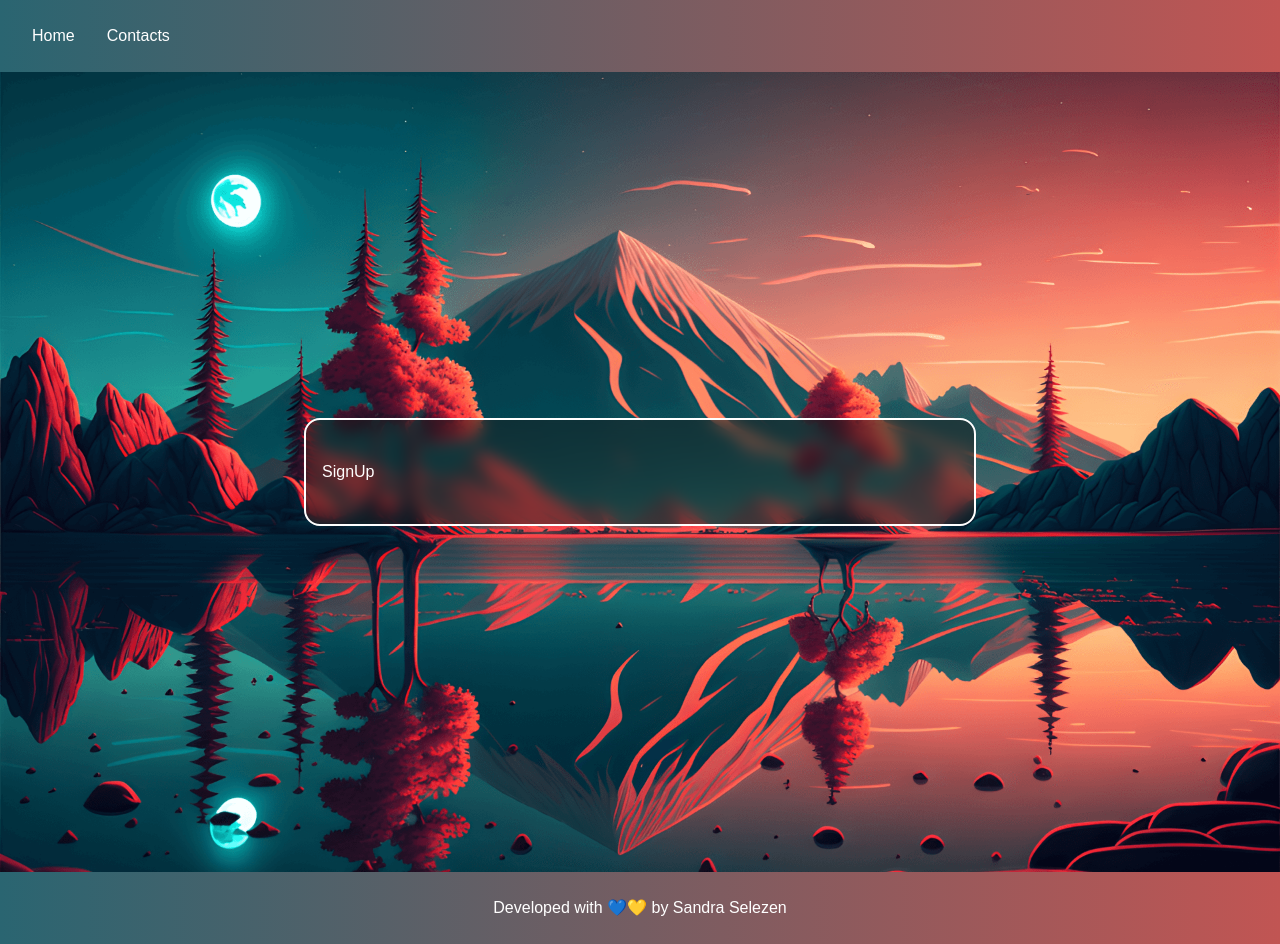
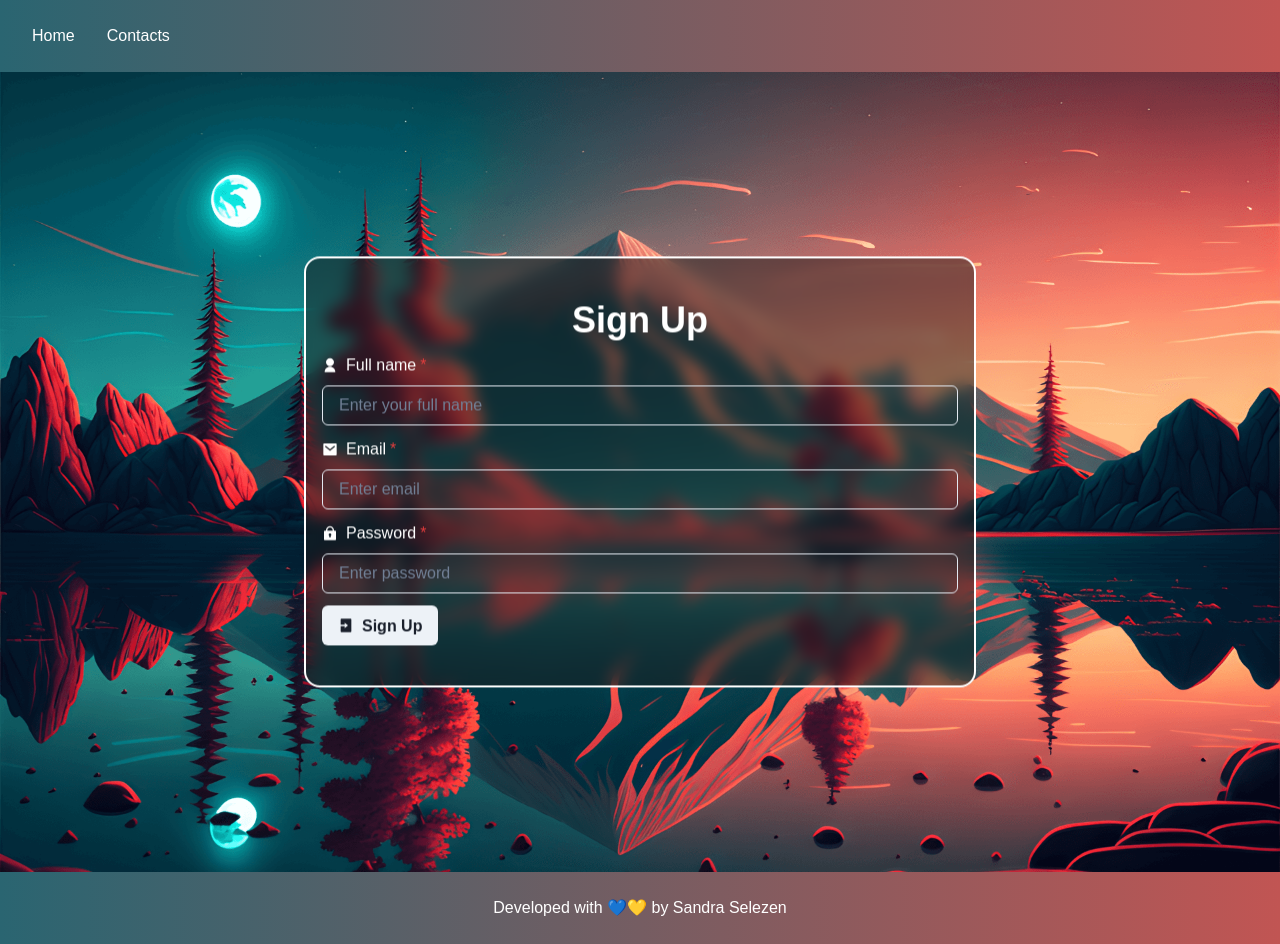
Before and after one commit to sandra-selezen/phonebook-app, a React (Vite) app: page /signup in a window 1280 px wide. Built offline with nearby package versions, Linux system fonts and the light colour scheme.

Commit message:
Add protected routes

```diff
--- a/src/App.jsx
+++ b/src/App.jsx
@@ -1,8 +1,14 @@
-import { lazy } from 'react';
+import { lazy, useEffect } from 'react';
 import { Routes, Route } from 'react-router-dom';
-// import { Spinner } from '@chakra-ui/react';
+import { Spinner } from '@chakra-ui/react';
+import { useDispatch } from 'react-redux';
+
+import { useAuth } from './hooks/hooks';
+import { refreshUser } from './redux/auth/operations';
 
 import { Layout } from './components/Layouts/Layout';
+import { PrivateRoute } from './components/Routes/PrivateRoute';
+import { RestrictedRoute } from './components/Routes/RestrictedRoute';
 
 const HomePage = lazy(() => import('./pages/Home'));
 const ContactsPage = lazy(() => import('./pages/Contacts'));
@@ -10,17 +16,23 @@ const SignUpPage = lazy(() => import('./pages/SignUp'));
 const LoginPage = lazy(() => import('./pages/Login'));
 
 const App = () => {
-  return (
+  const dispatch = useDispatch();
+  const { isRefreshing } = useAuth();
+
+  useEffect(() => {
+    dispatch(refreshUser());
+  }, [dispatch]);
+
+  return isRefreshing ? <Spinner thickness='4px' speed='0.65s' emptyColor='gray.200' color='blue.500' size='xl' /> :
     <Routes>
       <Route path="/" element={<Layout />}>
         <Route index element={<HomePage />} />
-        <Route path="contacts" element={<ContactsPage />} />
-        <Route path="signup" element={<SignUpPage />} />
-        <Route path="login" element={<LoginPage />} />
+        <Route path="contacts" element={<PrivateRoute component={ContactsPage} redirectTo='/login' />} />
+        <Route path="signup" element={<RestrictedRoute component={SignUpPage} redirectTo='/contacts' />} />
+        <Route path="login" element={<RestrictedRoute component={LoginPage} redirectTo='/contacts' />} />
         <Route path="*" element={<HomePage />} />
       </Route>
     </Routes>
-  )
 }
 
 export default App;
--- a/src/components/Forms/ChangeContactForm.jsx
+++ b/src/components/Forms/ChangeContactForm.jsx
@@ -23,11 +23,11 @@ export const ChangeContactForm = ({ initialValues, onSubmit }) => {
     >
       <Form>
         <FormControl marginBottom={'12px'}>
-          <FormLabel htmlFor='name'><Icon as={RiUserFill} mr={'8px'} />Name</FormLabel>
+          <FormLabel htmlFor='name' display='flex' alignItems='center'><Icon as={RiUserFill} mr={'8px'} />Name</FormLabel>
           <Field as={Input} id='name' name='name' type='text' />
         </FormControl>
         <FormControl marginBottom={'12px'}>
-          <FormLabel htmlFor='number'><Icon as={RiPhoneFill} mr={'8px'} />Number</FormLabel>
+          <FormLabel htmlFor='number' display='flex' alignItems='center'><Icon as={RiPhoneFill} mr={'8px'} />Number</FormLabel>
           <Field as={Input} id='number' name='number' type='tel' />
         </FormControl>
         <Button type='submit'>Change contact</Button>
--- a/src/components/Forms/ContactForm.jsx
+++ b/src/components/Forms/ContactForm.jsx
@@ -27,11 +27,11 @@ export const ContactForm = ({ onClose }) => {
     >
       <Form>
         <FormControl isRequired marginBottom={'12px'}>
-          <FormLabel htmlFor='name'><Icon as={RiUserFill} mr={'8px'} />Name</FormLabel>
+          <FormLabel htmlFor='name' display='flex' alignItems='center'><Icon as={RiUserFill} mr={'8px'} />Name</FormLabel>
           <Field as={Input} id='name' name='name' type='text' placeholder='Enter contact name' />
         </FormControl>
         <FormControl isRequired marginBottom={'12px'}>
-          <FormLabel htmlFor='number'><Icon as={RiPhoneFill} mr={'8px'} />Number</FormLabel>
+          <FormLabel htmlFor='number' display='flex' alignItems='center'><Icon as={RiPhoneFill} mr={'8px'} />Number</FormLabel>
           <Field as={Input} id='number' name='number' type='tel' placeholder='Enter contact phone number' />
         </FormControl>
         <Button type='submit'><Icon as={RiUserAddFill} mr={'8px'} />Add contact</Button>
--- a/src/components/Forms/LoginForm.jsx
+++ b/src/components/Forms/LoginForm.jsx
@@ -2,8 +2,12 @@ import { Button, FormControl, FormLabel, Input, Icon } from '@chakra-ui/react';
 import { RiMailFill, RiLock2Fill, RiLoginBoxFill } from '@remixicon/react';
 import { Field, Formik, Form } from 'formik';
 import * as yup from 'yup';
+import { useDispatch } from 'react-redux';
+import { logIn } from '../../redux/auth/operations';
 
 export const LoginForm = () => {
+  const dispatch = useDispatch();
+
   const schema = yup.object().shape({
     email: yup.string().email().required(),
     password: yup.string().required(),
@@ -14,7 +18,15 @@ export const LoginForm = () => {
     password: "",
   }
 
-  const handleSubmit = () => {};
+  const handleSubmit = ({ email, password }, { resetForm }) => {
+    dispatch(
+      logIn({
+        email,
+        password,
+      })
+    );
+    resetForm();
+  };
 
   return (
     <Formik
@@ -24,11 +36,11 @@ export const LoginForm = () => {
     >
       <Form>
         <FormControl isRequired marginBottom={'12px'}>
-          <FormLabel htmlFor='email'><Icon as={RiMailFill} mr={'8px'} />Email</FormLabel>
+          <FormLabel htmlFor='email' display='flex' alignItems='center'><Icon as={RiMailFill} mr={'8px'} />Email</FormLabel>
           <Field as={Input} id='email' name='email' type='email' placeholder='Enter email' />
         </FormControl>
         <FormControl isRequired marginBottom={'12px'}>
-          <FormLabel htmlFor='password'><Icon as={RiLock2Fill} mr={'8px'} />Password</FormLabel>
+          <FormLabel htmlFor='password' display='flex' alignItems='center'><Icon as={RiLock2Fill} mr={'8px'} />Password</FormLabel>
           <Field as={Input} id='password' name='password' type='password' placeholder='Enter password' />
         </FormControl>
         <Button type='submit'><Icon as={RiLoginBoxFill} mr={'8px'} />Log In</Button>
--- a/src/components/Forms/SignUpForm.jsx
+++ b/src/components/Forms/SignUpForm.jsx
@@ -2,8 +2,12 @@ import { Button, FormControl, FormLabel, Input, Icon } from '@chakra-ui/react';
 import { RiUserFill, RiMailFill, RiLock2Fill, RiLoginBoxFill } from '@remixicon/react';
 import { Field, Formik, Form } from 'formik';
 import * as yup from 'yup';
+import { useDispatch } from 'react-redux';
+import { register } from '../../redux/auth/operations';
 
 export const SignUpForm = () => {
+  const dispatch = useDispatch();
+
   const schema = yup.object().shape({
     name: yup.string().required(),
     email: yup.string().email().required(),
@@ -16,7 +20,14 @@ export const SignUpForm = () => {
     password: "",
   };
 
-  const handleSubmit = () => {};
+  const handleSubmit = ({ name, email, password }, { resetForm }) => {
+    dispatch(register({
+      name,
+      email,
+      password,
+    }));
+    resetForm();
+  };
 
   return (
     <Formik
@@ -26,15 +37,15 @@ export const SignUpForm = () => {
     >
       <Form>
         <FormControl isRequired marginBottom={'12px'}>
-          <FormLabel htmlFor='name'><Icon as={RiUserFill} mr={'8px'} />Full name</FormLabel>
+          <FormLabel htmlFor='name' display='flex' alignItems='center'><Icon as={RiUserFill} mr={'8px'} />Full name</FormLabel>
           <Field as={Input} id='name' name='name' type='text' placeholder='Enter your full name' />
         </FormControl>
         <FormControl isRequired marginBottom={'12px'}>
-          <FormLabel htmlFor='email'><Icon as={RiMailFill} mr={'8px'} />Email</FormLabel>
+          <FormLabel htmlFor='email' display='flex' alignItems='center'><Icon as={RiMailFill} mr={'8px'} />Email</FormLabel>
           <Field as={Input} id='email' name='email' type='email' placeholder='Enter email' />
         </FormControl>
         <FormControl isRequired marginBottom={'12px'}>
-          <FormLabel htmlFor='password'><Icon as={RiLock2Fill} mr={'8px'} />Password</FormLabel>
+          <FormLabel htmlFor='password' display='flex' alignItems='center'><Icon as={RiLock2Fill} mr={'8px'} />Password</FormLabel>
           <Field as={Input} id='password' name='password' type='password' placeholder='Enter password' />
         </FormControl>
         <Button type='submit'><Icon as={RiLoginBoxFill} mr={'8px'} />Sign Up</Button>
--- /dev/null
+++ b/src/components/Routes/PrivateRoute.jsx
@@ -0,0 +1,15 @@
+import PropTypes from 'prop-types';
+import { Navigate } from 'react-router-dom';
+import { useAuth } from '../../hooks/hooks';
+
+export const PrivateRoute = ({ component: Component, redirectTo = '/' }) => {
+  const { isLoggedIn, isRefreshing } = useAuth();
+  const shouldRedirect = !isLoggedIn && !isRefreshing;
+
+  return shouldRedirect ? <Navigate to={redirectTo} /> : <Component />;
+};
+
+PrivateRoute.propTypes = {
+  component: PropTypes.any,
+  redirectTo: PropTypes.string,
+}
--- /dev/null
+++ b/src/components/Routes/RestrictedRoute.jsx
@@ -0,0 +1,14 @@
+import PropTypes from 'prop-types';
+import { Navigate } from 'react-router-dom';
+import { useAuth } from '../../hooks/hooks';
+
+export const RestrictedRoute = ({ component: Component, redirectTo = '/' }) => {
+  const { isLoggedIn } = useAuth();
+
+  return isLoggedIn ? <Navigate to={redirectTo} /> : <Component />;
+};
+
+RestrictedRoute.propTypes = {
+  component: PropTypes.any,
+  redirectTo: PropTypes.string,
+}
--- /dev/null
+++ b/src/hooks/hooks.js
@@ -0,0 +1,14 @@
+import { useSelector } from 'react-redux';
+import { selectIsLoggedIn, selectIsRefreshing, selectUser } from '../redux/auth/selectors';
+
+export const useAuth = () => {
+  const isLoggedIn = useSelector(selectIsLoggedIn);
+  const isRefreshing = useSelector(selectIsRefreshing);
+  const user = useSelector(selectUser);
+
+  return {
+    isLoggedIn,
+    isRefreshing,
+    user,
+  };
+};
--- a/src/pages/Login.jsx
+++ b/src/pages/Login.jsx
@@ -1,8 +1,13 @@
-import { MainContainer } from "../components/Layouts/MainContainer";
+import { Heading } from '@chakra-ui/react';
+import { MainContainer } from '../components/Layouts/MainContainer';
+import { LoginForm } from '../components/Forms/LoginForm';
 
 const Login = () => {
   return (
-    <MainContainer>Login</MainContainer>
+    <MainContainer>
+      <Heading textAlign={'center'} marginBottom={'12px'}>Log In</Heading>
+      <LoginForm />
+    </MainContainer>
   )
 }
 
--- a/src/pages/SignUp.jsx
+++ b/src/pages/SignUp.jsx
@@ -1,8 +1,13 @@
-import { MainContainer } from "../components/Layouts/MainContainer";
+import { Heading } from '@chakra-ui/react';
+import { MainContainer } from '../components/Layouts/MainContainer';
+import { SignUpForm } from '../components/Forms/SignUpForm';
 
 const SignUp = () => {
   return (
-    <MainContainer>SignUp</MainContainer>
+    <MainContainer>
+      <Heading textAlign={'center'} marginBottom={'12px'}>Sign Up</Heading>
+      <SignUpForm />
+    </MainContainer>
   )
 }
 
--- a/src/redux/auth/authSlice.js
+++ b/src/redux/auth/authSlice.js
@@ -10,7 +10,6 @@ const initialState = {
 
 const registerFulfilledReducer = (state, action) => {
   state.user = action.payload.user;
-  state.token = action.payload.token;
   state.isLoggedIn = true;
 };
 
--- a/src/redux/auth/operations.js
+++ b/src/redux/auth/operations.js
@@ -16,7 +16,6 @@ export const register = createAsyncThunk(
   async (credentials, thunkAPI) => {
     try {
       const response = await axios.post('/users/register', credentials);
-      setAuthHeader(response.data.token);
       return response.data;
     } catch (error) {
       return thunkAPI.rejectWithValue(error.message);
```
